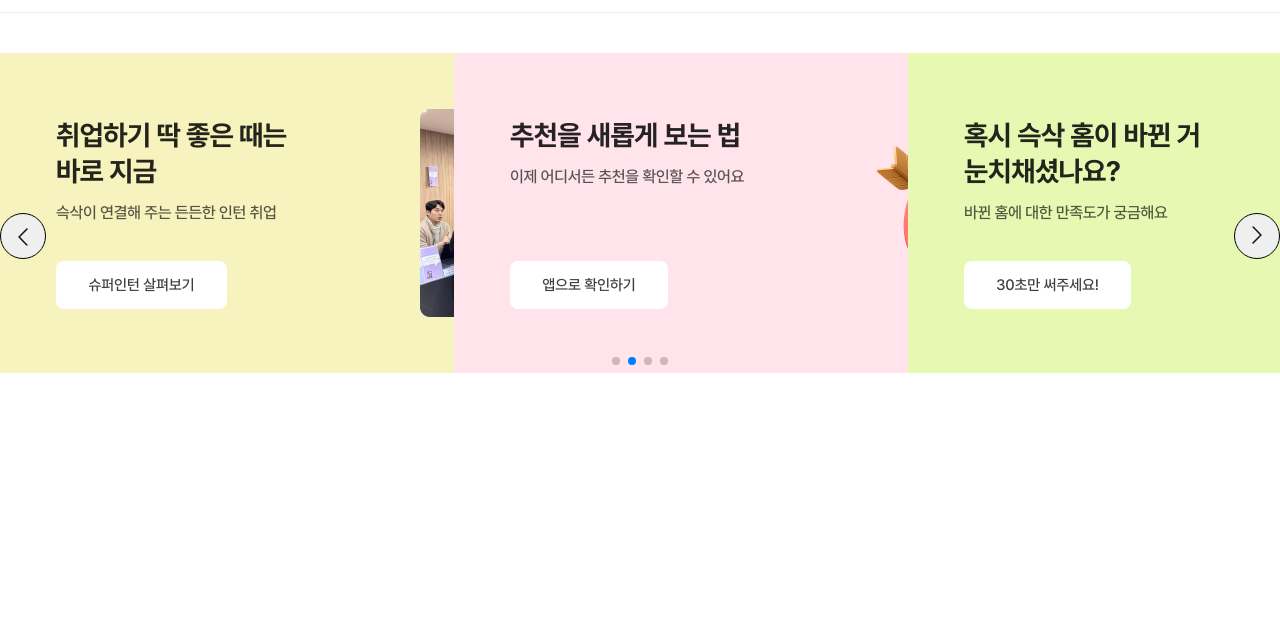
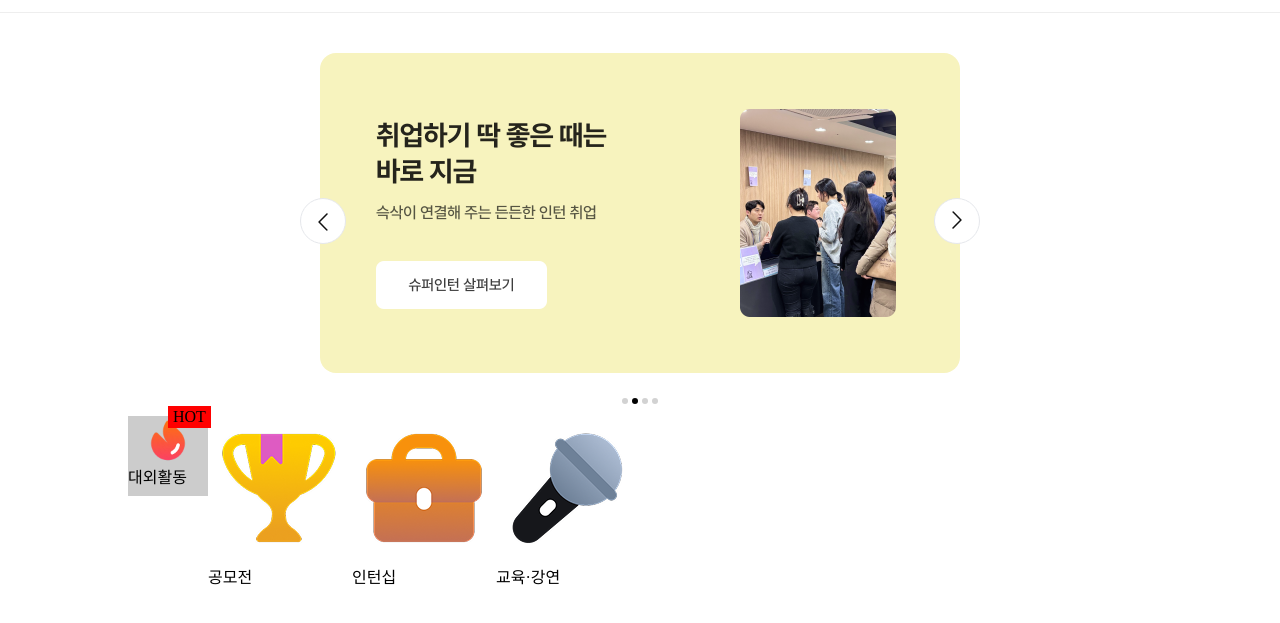
Before and after one commit to yachea/ssgsag_clone, a plain HTML site: page index.html in a window 1280 px wide. Shown: the part 59-682 px from the top of the page. Drawn offline with nearby package versions, Linux system fonts and the light colour scheme.

Commit message:
[docs] 카테고리 작업중

```diff
--- a/css/banner.css
+++ b/css/banner.css
@@ -5,10 +5,12 @@
 }
 .banner_layout {
   width: 100%;
+  justify-content: center;
 }
 .banner_wrap {
   position: relative;
-  width: 100%;
+  width: 640px;
+  margin: 0 auto;
 }
 
 .swiper-slide {
@@ -16,44 +18,62 @@
 }
 .mySwiper {
   width: 100%;
-  height: 320px;
   position: relative;
+  margin: 0 auto;
 }
 .swiper-slide_item {
   width: 640px;
   height: 320px;
+  border-radius: 16px;
+  overflow: hidden;
 }
 .swiper-slide img {
   width: 100%;
   height: 100%;
 }
-.swiper-pagination {
+.banner_pg {
+  margin-top: 43px;
   justify-content: center;
   display: flex;
-  padding-top: 20px;
+}
+.banner_pg .swiper-pagination {
+}
+.banner_pg .swiper-pagination span {
+  width: 6px;
+  height: 6px;
+}
+.banner_pg .swiper-pagination-bullet {
+  background-color: #1c1c1c;
+  margin: 0 2px !important;
+}
+.banner_pg .swiper-pagination-bullet-active {
+  background: #000000;
 }
 .banner_slide_prev {
   position: absolute;
-  top: 50%;
-  left: 0;
+  top: 40%;
+  left: -20px;
   width: 46px;
   height: 46px;
-  border: 1px solid #000;
+  border: 1px solid #e5e7eb;
   z-index: 999;
   border-radius: 50%;
   transform: rotate(180deg);
   justify-content: center;
   align-items: center;
+  background-color: #fff;
 }
+
 .banner_slide_next {
   position: absolute;
-  top: 50%;
-  right: 0;
+  top: 40%;
+  right: -20px;
   width: 46px;
   height: 46px;
-  border: 1px solid #000;
+  border: 1px solid #e5e7eb;
   z-index: 999;
   border-radius: 50%;
   justify-content: center;
   align-items: center;
+  background-color: #fff;
 }
--- /dev/null
+++ b/css/catagory.css
@@ -0,0 +1,61 @@
+.category {
+  position: relative;
+  width: 100%;
+}
+.category .layout {
+  width: 100%;
+  max-width: 1024px;
+  margin: 0 auto;
+}
+.catagory_wrap {
+  display: flex;
+}
+.category_activity {
+  position: relative;
+  width: 80px;
+  height: 80px;
+  background-color: #ccc;
+}
+.category_activity_hot {
+  position: absolute;
+  background-color: red;
+  padding: 2px 5px;
+  top: -10px;
+  left: 50%;
+}
+.activity_img {
+  width: 48px;
+  height: 48px;
+  margin: 0 auto;
+}
+.activity_img img {
+  width: 100%;
+  height: 100%;
+}
+.category_activity_title {
+}
+.category_contest {
+}
+.contest_img {
+}
+.contest_img img {
+}
+.category_contest_title {
+}
+.category_intern {
+}
+.intern_img {
+}
+.intern_img img {
+}
+.category_intern_title {
+}
+
+.category_study {
+}
+.study_img {
+}
+.study_img img {
+}
+.category_study_title {
+}
--- a/index.html
+++ b/index.html
@@ -15,6 +15,7 @@
     <link rel="stylesheet" href="css/header.css" />
     <link rel="stylesheet" href="css/banner.css" />
     <script src="js/banner.js"></script>
+    <link rel="stylesheet" href="css/catagory.css" />
   </head>
   <body>
     <div class="wrap">
@@ -61,7 +62,47 @@
               <button class="banner_slide_next">
                 <img src="images/slider_arrow.svg" alt="다음" />
               </button>
-              <div class="swiper-pagination"></div>
+              <div class="banner_pg">
+                <div class="swiper-pagination"></div>
+              </div>
+            </div>
+          </div>
+        </div>
+        <!-- 네모칸들 -->
+        <div class="category">
+          <div class="layout">
+            <div class="catagory_wrap">
+              <div class="category_activity">
+                <a href="#">
+                  <div class="category_activity_hot">HOT</div>
+                  <div class="activity_img">
+                    <img src="images/ic_activity.png" alt="대외활동" />
+                  </div>
+
+                  <div class="category_activity_title">대외활동</div>
+                </a>
+              </div>
+              <div class="category_contest">
+                <div class="contest_img">
+                  <img src="images/ic_contest.png" alt="공모전" />
+                </div>
+
+                <div class="category_contest_title">공모전</div>
+              </div>
+              <div class="category_intern">
+                <div class="intern_img">
+                  <img src="images/ic_internship.png" alt="인턴십" />
+                </div>
+
+                <div class="category_intern_title">인턴십</div>
+              </div>
+              <div class="category_study">
+                <div class="study_img">
+                  <img src="images/ic_education.png" alt="교육강연" />
+                </div>
+
+                <div class="category_study_title">교육·강연</div>
+              </div>
             </div>
           </div>
         </div>
--- a/js/banner.js
+++ b/js/banner.js
@@ -51,7 +51,7 @@ document.addEventListener("DOMContentLoaded", () => {
   // 3. Swiper 초기화
   function initSwiper() {
     return new Swiper(".mySwiper", {
-      slidesPerView: 3,
+      slidesPerView: 1,
       spaceBetween: 82,
       loop: true,
       pagination: {
```
Also changed, not shown: images/ic_activity.png (added), images/ic_contest.png (added), images/ic_education.png (added), images/ic_internship.png (added).
